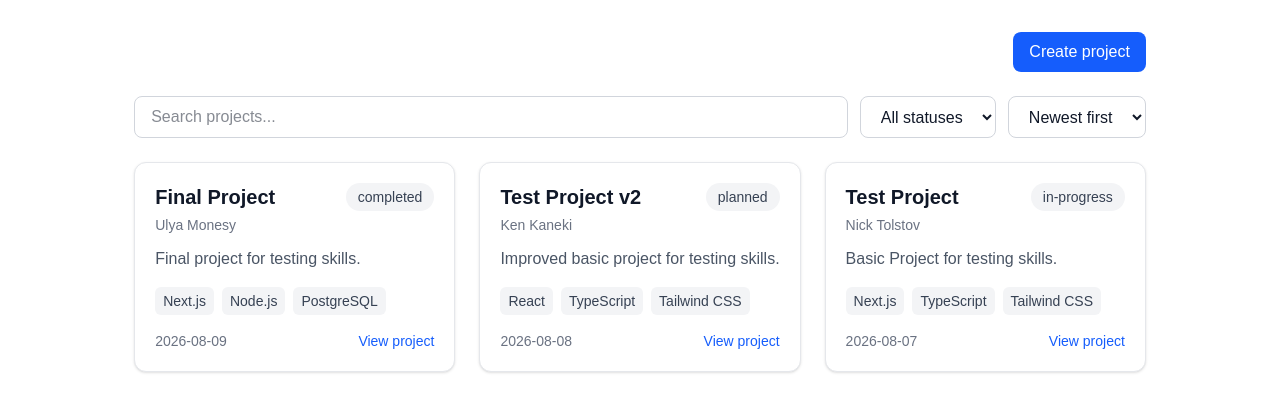
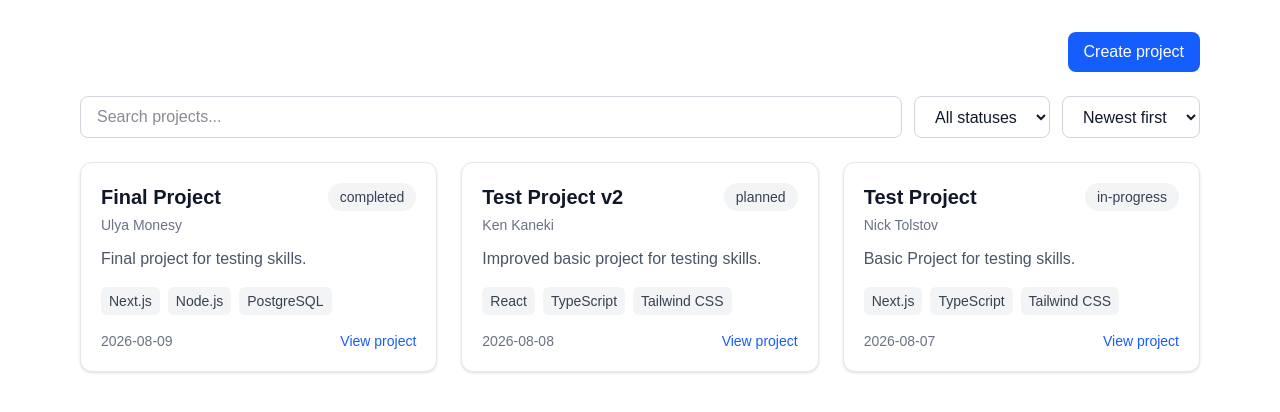
Before and after one commit to b3d0la9ich/Frontend_Task, a Next.js app in the folder project-manager/: page /projects in a window 1280 px wide. Shown: the top 412 px of the page. Built offline with nearby package versions, Linux system fonts and the light colour scheme.

Commit message:
update layout.tsx

```diff
--- a/project-manager/app/layout.tsx
+++ b/project-manager/app/layout.tsx
@@ -13,8 +13,8 @@ const geistMono = Geist_Mono({
 });
 
 export const metadata: Metadata = {
-  title: "Create Next App",
-  description: "Generated by create next app",
+  title: "Project Manager",
+  description: "Application for viewing and managing projects",
 };
 
 export default function RootLayout({ children }: LayoutProps<"/">) {
@@ -23,7 +23,7 @@ export default function RootLayout({ children }: LayoutProps<"/">) {
       lang="en"
       className={`${geistSans.variable} ${geistMono.variable} h-full antialiased`}
     >
-      <body className="min-h-full flex flex-col">{children}</body>
+      <body>{children}</body>
     </html>
   );
 }
```
